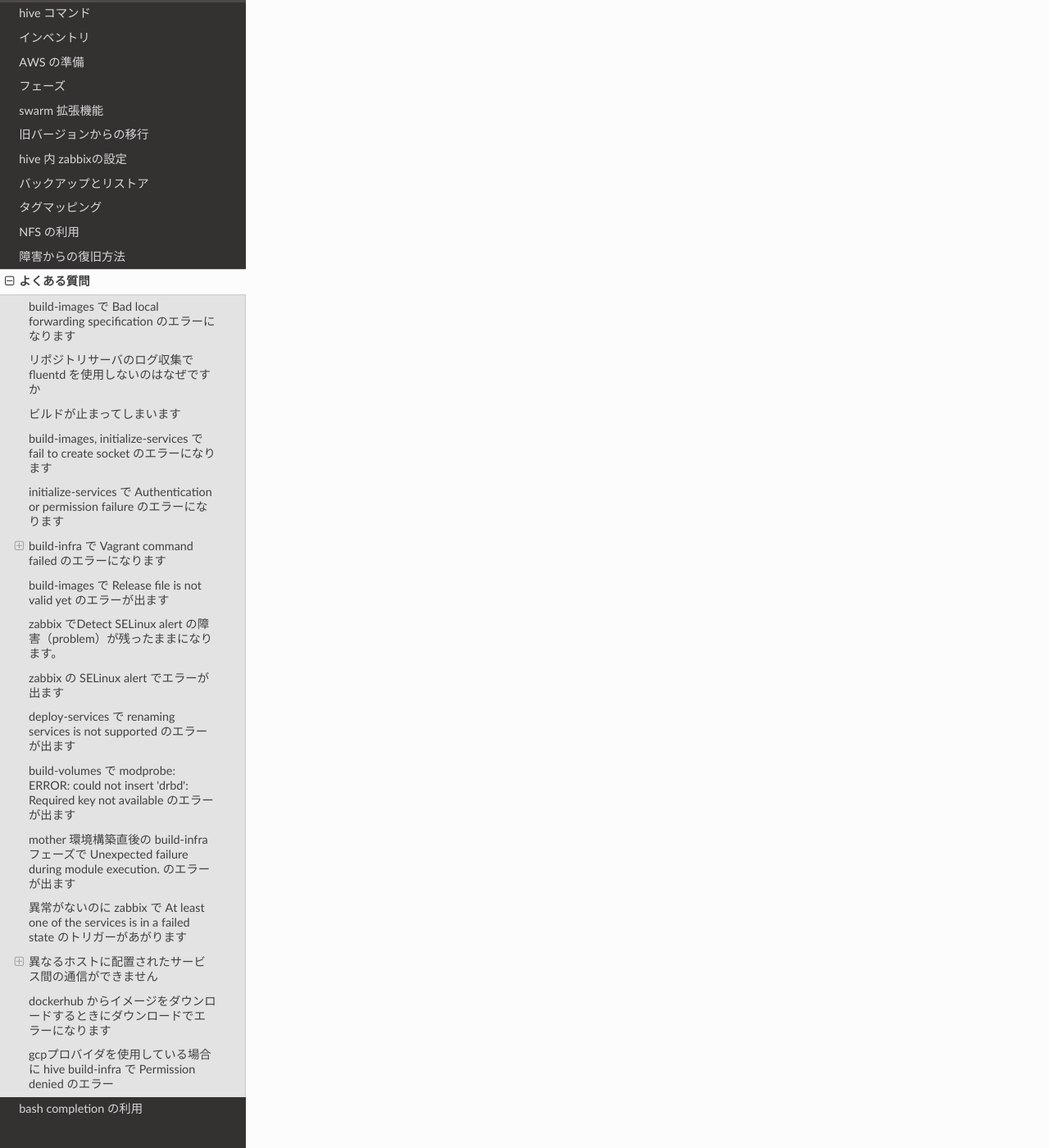
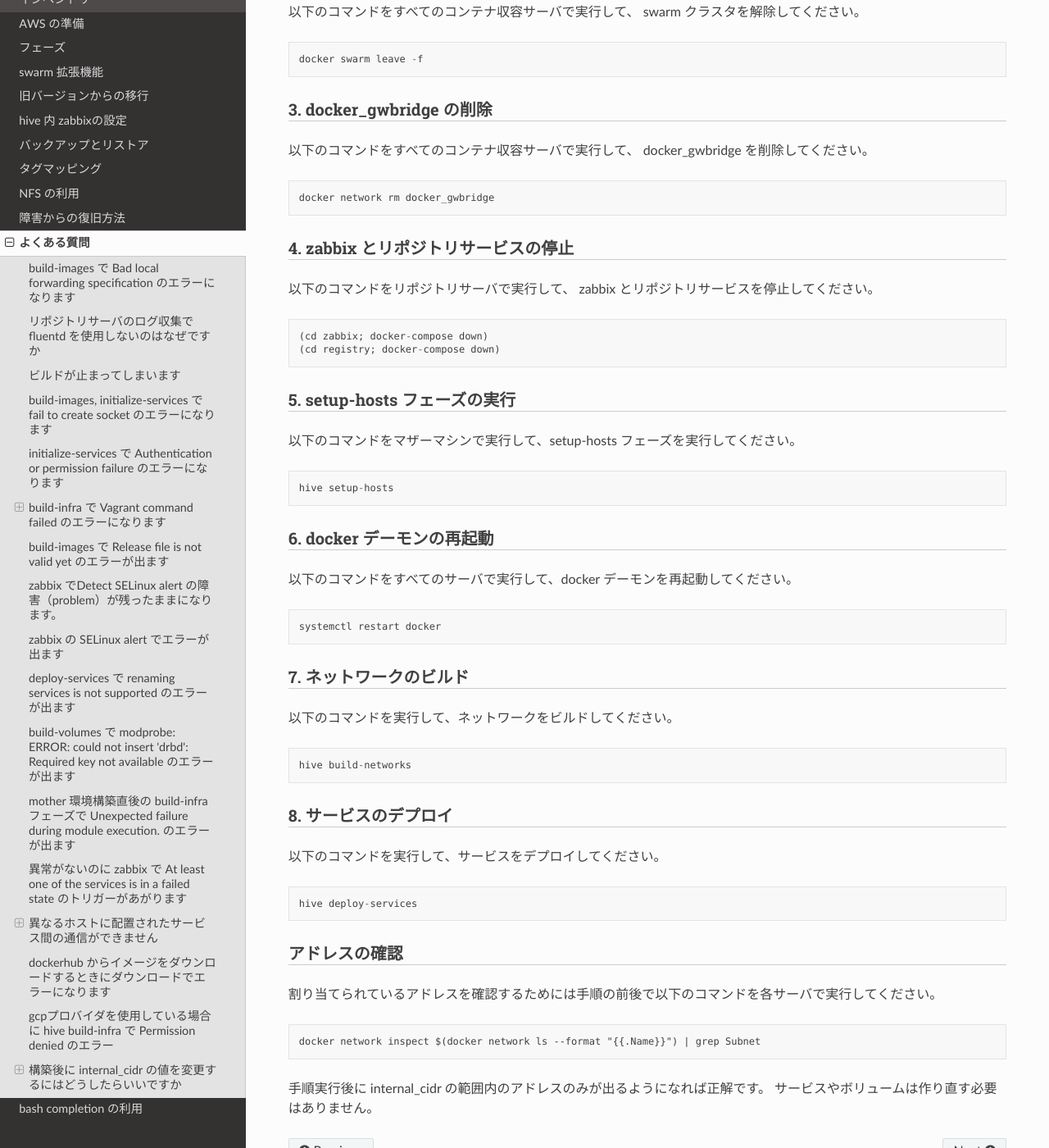
Before and after one commit to procube-open/hive-builder, a Sphinx documentation site: the page built from docs/faq.rst, in a window 1280 px wide and 1400 px high, scrolled down 8286 px. Shown: the whole window at 82% size. Built offline with Sphinx 7.4.7 and the Read the Docs theme 2.0.0, drawn with Linux system fonts in a browser that asks for light colours; some of the changed text lies outside the part shown.

Commit message:
- fix error No module named 'selinux' - add faq - fix VBoxManage: error: Could not find a controller named 'IDE'

```diff
--- a/docs/faq.rst
+++ b/docs/faq.rst
@@ -334,3 +334,80 @@
         キー1: enable-oslogin 値1: FALSE
 
 :参考: https://cloud.google.com/compute/docs/troubleshooting/troubleshooting-ssh
+
+構築後に internal_cidr の値を変更するにはどうしたらいいですか
+----------------------------------------------------------------------------------------------------
+以下の手順で変更してください。
+
+1. internal_cidr を変更
+^^^^^^^^^^^^^^^^^^^^^^^^^^^^^^^
+inventory/hive.yml の internal_cidr の値を変更してください。
+
+2. swarm クラスタの解除
+^^^^^^^^^^^^^^^^^^^^^^^^^^^^^^^
+以下のコマンドをすべてのコンテナ収容サーバで実行して、 swarm クラスタを解除してください。
+
+::
+
+    docker swarm leave -f
+
+3. docker_gwbridge の削除
+^^^^^^^^^^^^^^^^^^^^^^^^^^^^^^^
+以下のコマンドをすべてのコンテナ収容サーバで実行して、 docker_gwbridge を削除してください。
+
+::
+
+    docker network rm docker_gwbridge
+
+4. zabbix とリポジトリサービスの停止
+^^^^^^^^^^^^^^^^^^^^^^^^^^^^^^^^^^^^^^^^^^^
+以下のコマンドをリポジトリサーバで実行して、 zabbix とリポジトリサービスを停止してください。
+
+::
+
+    (cd zabbix; docker-compose down)
+    (cd registry; docker-compose down)
+
+5. setup-hosts フェーズの実行
+^^^^^^^^^^^^^^^^^^^^^^^^^^^^^^^
+以下のコマンドをマザーマシンで実行して、setup-hosts フェーズを実行してください。
+
+::
+
+    hive setup-hosts
+
+6. docker デーモンの再起動
+^^^^^^^^^^^^^^^^^^^^^^^^^^^^^^^
+以下のコマンドをすべてのサーバで実行して、docker デーモンを再起動してください。
+
+::
+
+    systemctl restart docker
+
+7. ネットワークのビルド
+^^^^^^^^^^^^^^^^^^^^^^^^^^^^^^^
+以下のコマンドを実行して、ネットワークをビルドしてください。
+
+::
+
+    hive build-networks
+
+8. サービスのデプロイ
+^^^^^^^^^^^^^^^^^^^^^^^^^^^^^^^
+以下のコマンドを実行して、サービスをデプロイしてください。
+
+::
+
+    hive deploy-services
+
+
+アドレスの確認
+^^^^^^^^^^^^^^^^^^^^^^^^^^^^^^^
+割り当てられているアドレスを確認するためには手順の前後で以下のコマンドを各サーバで実行してください。
+
+::
+
+    docker network inspect $(docker network ls --format "{{.Name}}") | grep Subnet
+
+手順実行後に internal_cidr の範囲内のアドレスのみが出るようになれば正解です。
+サービスやボリュームは作り直す必要はありません。
```
Also changed, not shown: 2 other files.
